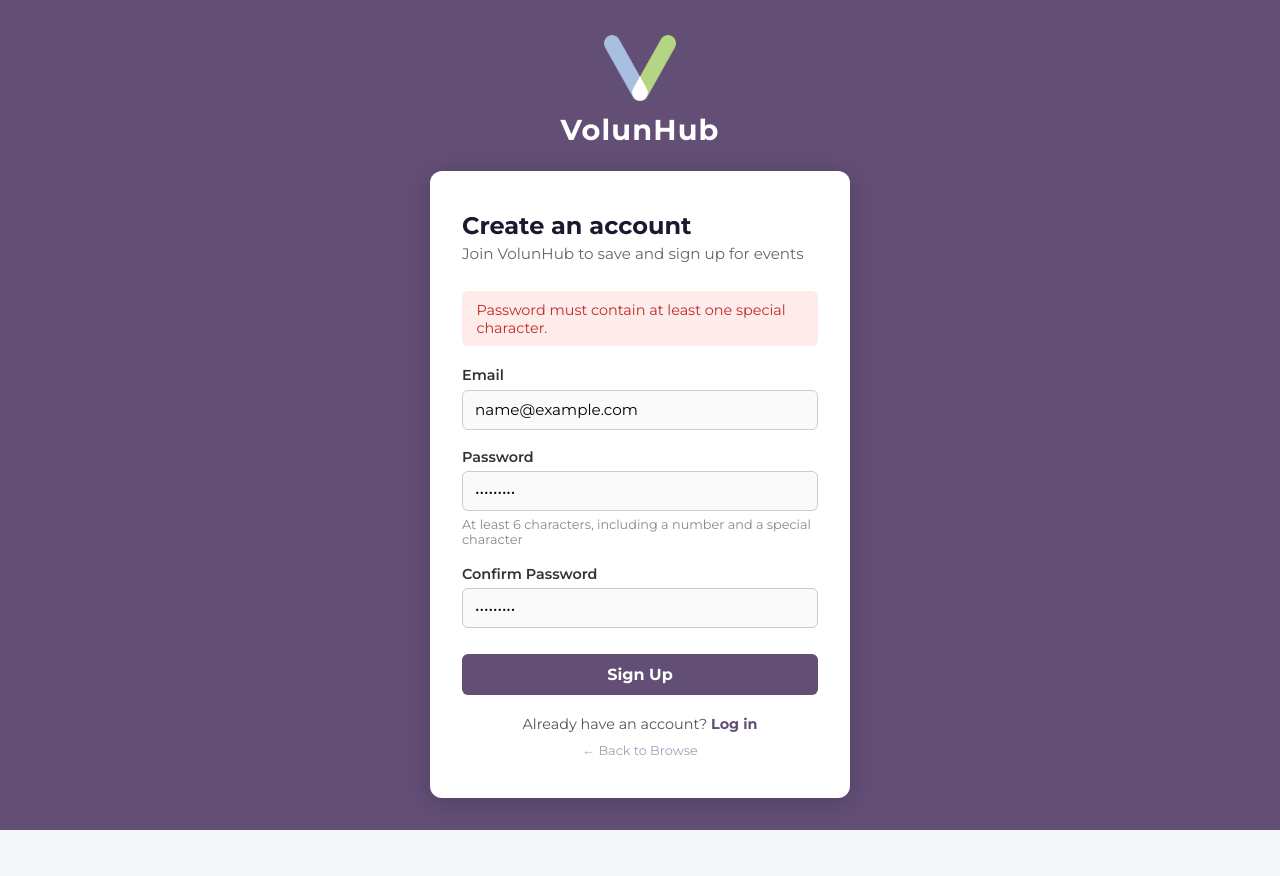
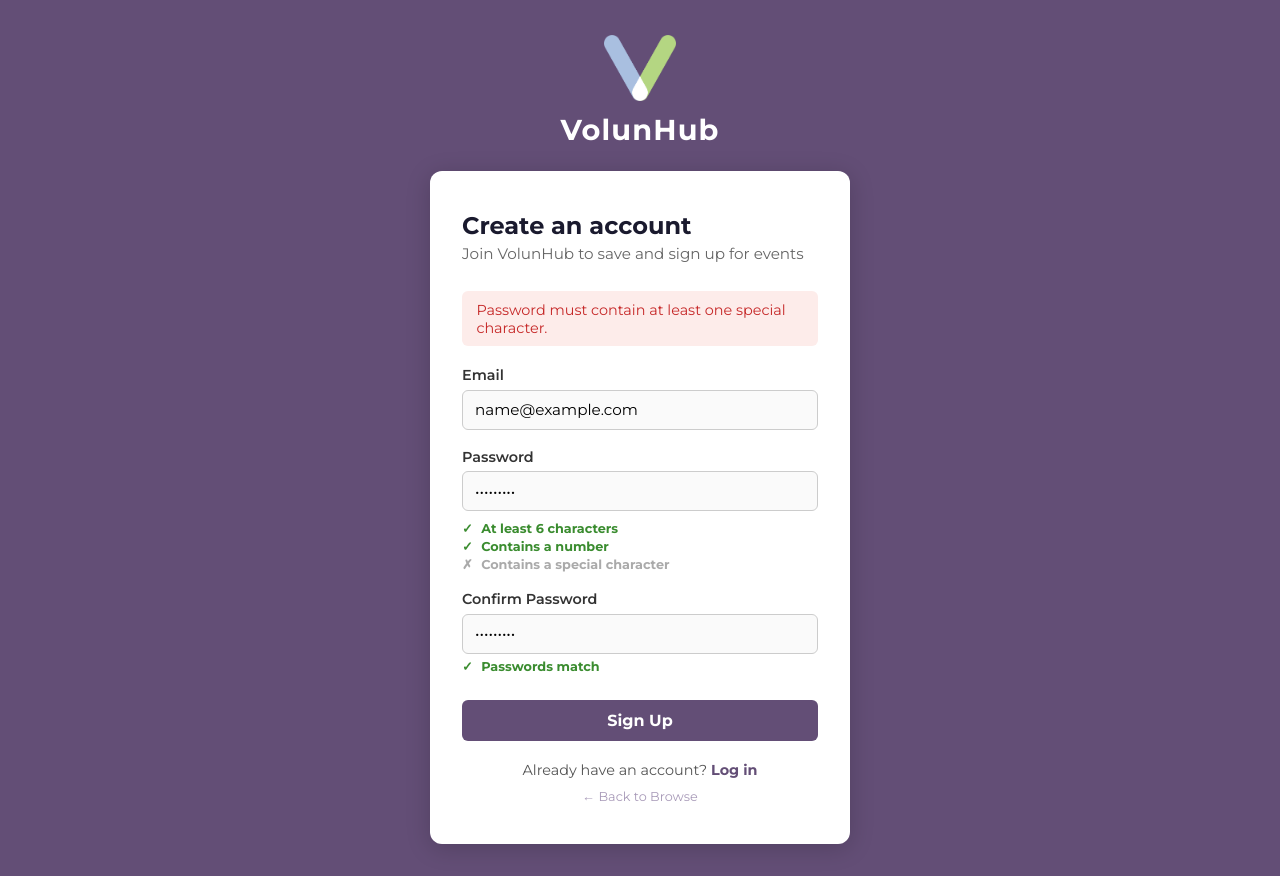
Before and after one commit to aesheeds/volunhub-react-app, a React (Vite) app: page /signup in a window 1280 px wide. Both pictures are taken after typing "name@example.com", "Sample123", "Sample123" into the empty fields and a click on the button "Sign Up". Before the commit the page ends 830 px from the top, so only its background shows below. Built offline with nearby package versions, Linux system fonts and the light colour scheme; no server answers.

Commit message:
feat: add D3 error handling — friendly auth errors, live password checklist, and EventDetail/Profile error states and update PROJECT-STATUS

```diff
--- a/src/pages/EventDetail.jsx
+++ b/src/pages/EventDetail.jsx
@@ -18,6 +18,7 @@ function EventDetail() {
   const [confirmingCancel, setConfirmingCancel] = useState(false)
   const [submitting, setSubmitting] = useState(false)
   const [savedPending, setSavedPending] = useState(false)
+  const [actionError, setActionError] = useState(null)
 
   const event = events.find(e => e.id === id)
 
@@ -40,16 +41,28 @@ function EventDetail() {
 
   async function handleConfirmSignup() {
     setSubmitting(true)
+    setActionError(null)
+    try {
       await addSignup(event.id, note)
       setNote('')
       setShowForm(false)
+    } catch {
+      setActionError('Could not sign up. Please try again.')
+    } finally {
       setSubmitting(false)
+    }
   }
 
   async function handleToggleSaved() {
     setSavedPending(true)
+    setActionError(null)
+    try {
       await toggleSaved(event.id)
+    } catch {
+      setActionError('Could not update saved status. Please try again.')
+    } finally {
       setSavedPending(false)
+    }
   }
 
   return (
@@ -110,6 +123,8 @@ function EventDetail() {
           )}
         </div>
 
+        {actionError && <p className="auth-error">{actionError}</p>}
+
         {confirmingCancel && signedUp && (
           <div className="cancel-confirm">
             <p className="cancel-confirm-text">Cancel your signup?</p>
--- a/src/pages/Login.css
+++ b/src/pages/Login.css
@@ -117,10 +117,49 @@
   cursor: not-allowed;
 }
 
-.auth-hint {
+.auth-label-group {
+  display: flex;
+  flex-direction: column;
+  gap: 0.35rem;
+}
+
+.auth-req-list {
+  list-style: none;
+  padding: 0;
+  margin: 0.25rem 0 0;
+  display: flex;
+  flex-direction: column;
+  gap: 0.2rem;
+}
+
+.req-met,
+.req-unmet {
   font-size: 0.8rem;
-  color: #888;
-  font-weight: 400;
+  font-weight: 700;
+  padding-left: 1.2rem;
+  position: relative;
+}
+
+.req-met::before {
+  content: '✓';
+  position: absolute;
+  left: 0;
+  color: #3a8c2f;
+}
+
+.req-unmet::before {
+  content: '✗';
+  position: absolute;
+  left: 0;
+  color: #aaa;
+}
+
+.req-met {
+  color: #3a8c2f;
+}
+
+.req-unmet {
+  color: #aaa;
 }
 
 .auth-switch {
--- a/src/pages/Login.jsx
+++ b/src/pages/Login.jsx
@@ -19,7 +19,14 @@ function Login() {
       await signIn(email, password)
       navigate('/home')
     } catch (err) {
-      setError(err.message)
+      const msg = err.message || ''
+      if (msg.toLowerCase().includes('invalid login credentials')) {
+        setError('Wrong email or password.')
+      } else if (msg.toLowerCase().includes('fetch') || msg.toLowerCase().includes('network')) {
+        setError('Connection error. Please check your internet and try again.')
+      } else {
+        setError('Something went wrong. Please try again.')
+      }
     } finally {
       setLoading(false)
     }
--- a/src/pages/Profile.jsx
+++ b/src/pages/Profile.jsx
@@ -77,7 +77,7 @@ function Profile() {
 
     setSaving(false)
     if (error) {
-      setError(error.message)
+      setError('Could not save your profile. Please try again.')
       setSaveStatus('error')
     } else if (isNewUser) {
       navigate('/home')
--- a/src/pages/SignUp.jsx
+++ b/src/pages/SignUp.jsx
@@ -11,6 +11,13 @@ function SignUp() {
   const [loading, setLoading] = useState(false)
   const { signUp } = useAuth()
   const navigate = useNavigate()
+
+  const reqs = {
+    length: password.length >= 6,
+    number: /\d/.test(password),
+    special: /[!@#$%^&*()_+\-=[\]{};':"\\|,.<>/?]/.test(password),
+    match: password.length > 0 && password === confirm,
+  }
 
   async function handleSubmit(e) {
     e.preventDefault()
@@ -32,7 +39,14 @@ function SignUp() {
       await signUp(email, password)
       navigate('/profile?welcome=true')
     } catch (err) {
-      setError(err.message)
+      const msg = err.message || ''
+      if (msg.toLowerCase().includes('user already registered')) {
+        setError('An account with this email already exists.')
+      } else if (msg.toLowerCase().includes('fetch') || msg.toLowerCase().includes('network')) {
+        setError('Connection error. Please check your internet and try again.')
+      } else {
+        setError('Something went wrong. Please try again.')
+      }
     } finally {
       setLoading(false)
     }
@@ -64,6 +78,7 @@ function SignUp() {
             />
           </label>
 
+          <div className="auth-label-group">
             <label className="auth-label">
               Password
               <input
@@ -74,8 +89,15 @@ function SignUp() {
                 required
                 minLength={6}
               />
-            <span className="auth-hint">At least 6 characters, including a number and a special character</span>
             </label>
+            {password.length > 0 && (
+              <ul className="auth-req-list">
+                <li className={reqs.length ? 'req-met' : 'req-unmet'}>At least 6 characters</li>
+                <li className={reqs.number ? 'req-met' : 'req-unmet'}>Contains a number</li>
+                <li className={reqs.special ? 'req-met' : 'req-unmet'}>Contains a special character</li>
+              </ul>
+            )}
+          </div>
 
           <label className="auth-label">
             Confirm Password
@@ -87,6 +109,11 @@ function SignUp() {
               required
               minLength={6}
             />
+            {confirm.length > 0 && (
+              <span className={reqs.match ? 'req-met' : 'req-unmet'}>
+                {reqs.match ? 'Passwords match' : 'Passwords do not match'}
+              </span>
+            )}
           </label>
 
           <button type="submit" className="auth-btn" disabled={loading}>
```
Also changed, not shown: 1 other file (tests, documents, lock files or other folders). Lines whose indentation alone changed are shown as unchanged.
